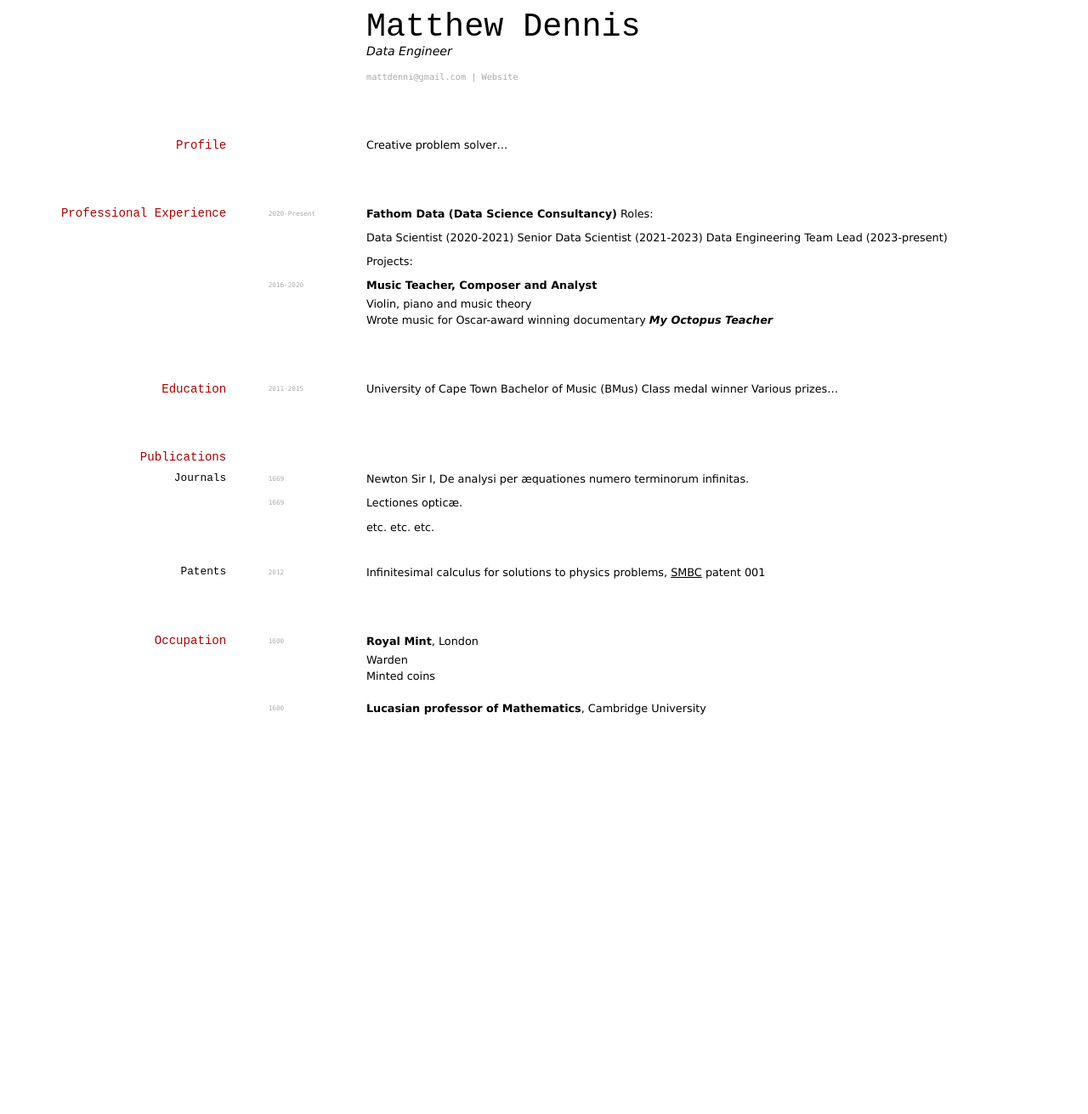
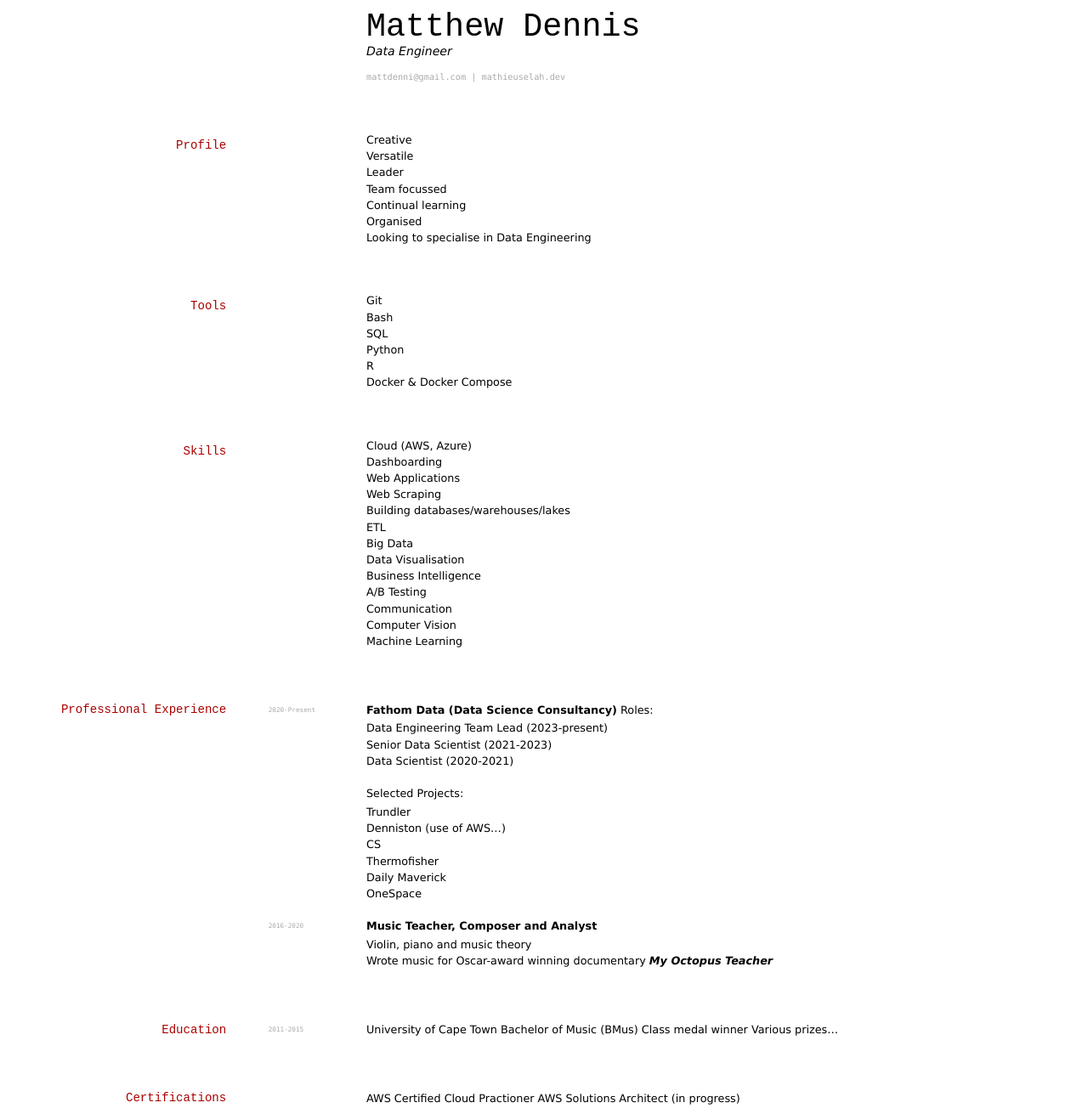
Before and after one commit to mathieuselah/cv, a Jekyll site: the page built from index.md, in a window 1280 px wide. Shown: the whole page at 85% size. Built offline with Jekyll 4.4.1, drawn with Linux system fonts in a browser that asks for light colours; before the commit the page ends 900 px from its top, so only the background shows below that.

Commit message:
feat: Flesh out with more details.

```diff
--- a/index.md
+++ b/index.md
@@ -7,13 +7,43 @@ Data Engineer
 
 <div id="webaddress">
 <a href="mattdenni@gmail.com">mattdenni@gmail.com</a>
-| <a href="https://mathieuselah.dev">Website</a>
+| <a href="https://mathieuselah.dev">mathieuselah.dev</a>
 </div>
 
 
 ## Profile
 
-Creative problem solver...
+- Creative
+- Versatile
+- Leader
+- Team focussed
+- Continual learning
+- Organised
+- Looking to specialise in Data Engineering
+
+## Tools
+
+- Git
+- Bash
+- SQL
+- Python
+- R
+- Docker & Docker Compose
+
+## Skills
+- Cloud (AWS, Azure)
+- Dashboarding
+- Web Applications
+- Web Scraping
+- Building databases/warehouses/lakes
+- ETL
+- Big Data
+- Data Visualisation
+- Business Intelligence
+- A/B Testing
+- Communication
+- Computer Vision
+- Machine Learning
 
 ## Professional Experience
 
@@ -21,11 +51,18 @@ Creative problem solver...
 __Fathom Data (Data Science Consultancy)__
 Roles:
 
-Data Scientist (2020-2021)
-Senior Data Scientist (2021-2023)
-Data Engineering Team Lead (2023-present)
+- Data Engineering Team Lead (2023-present)
+- Senior Data Scientist (2021-2023)
+- Data Scientist (2020-2021)
 
-Projects:
+Selected Projects:
+
+- Trundler
+- Denniston (use of AWS...)
+- CS
+- Thermofisher
+- Daily Maverick
+- OneSpace
 
 `2016-2020`
 __Music Teacher, Composer and Analyst__
@@ -40,39 +77,7 @@ Bachelor of Music (BMus)
 Class medal winner
 Various prizes...
 
-## Publications
+## Certifications
 
-<!-- A list is also available [online](http://scholar.google.co.uk/citations?user=LTOTl0YAAAAJ) -->
-
-### Journals
-
-`1669`
-Newton Sir I, De analysi per æquationes numero terminorum infinitas.
-
-`1669`
-Lectiones opticæ.
-
-etc. etc. etc.
-
-### Patents
-
-`2012`
-Infinitesimal calculus for solutions to physics problems, [SMBC](http://www.techdirt.com/articles/20121011/09312820678/if-patents-had-been-around-time-newton.shtml) patent 001
-
-
-## Occupation
-
-`1600`
-__Royal Mint__, London
-
-- Warden
-- Minted coins
-
-`1600`
-__Lucasian professor of Mathematics__, Cambridge University
-
-
-
-<!-- ### Footer
-
-Last updated: May 2013 -->
+AWS Certified Cloud Practioner
+AWS Solutions Architect (in progress)
```
